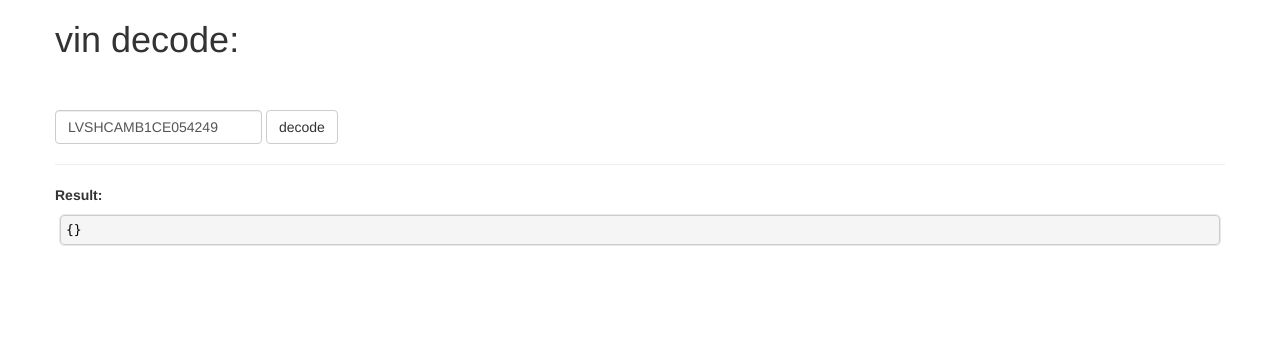
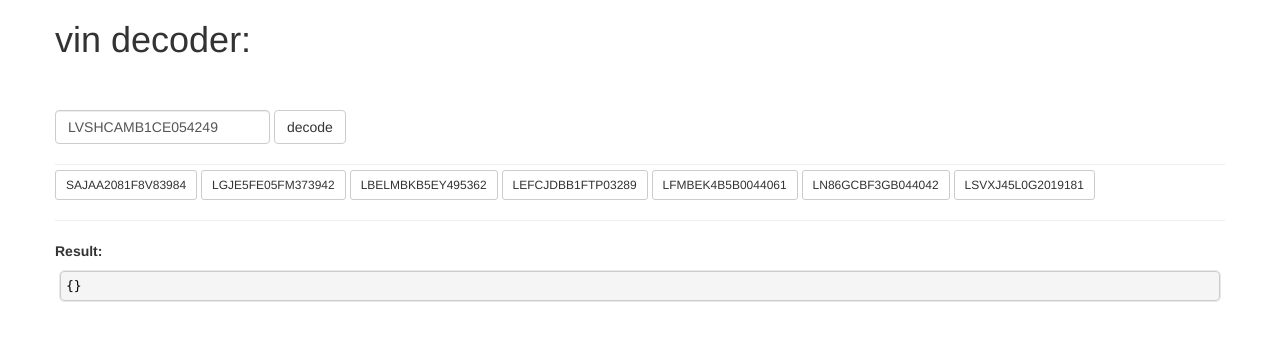
Before and after one commit to WALL-E/vin-decoder, a plain HTML site: page h5/index.html in a window 1280 px wide. Drawn offline with Linux system fonts and the light colour scheme.

Commit message:
优化查询vin界面

```diff
--- a/h5/index.html
+++ b/h5/index.html
@@ -17,16 +17,24 @@
       </div>
       <div class="span6">
         <div ng-controller="vinSearchController">
-        <h1>vin decode:</h1>
+        <h1>vin decoder:</h1>
         <br>
         <br>
-        <form class="form-inline" role="form" ng-submit="search()">
+        <form class="form-inline" role="form" ng-submit="search(vinCode)">
           <div class="form-group">
-            <input type="text" class="form-control" id="name" ng-model="vinCode"
+            <input type="text" class="form-control" size=21 id="name" ng-model="vinCode"
                  maxlength="17" placeholder="VIN Code">
           </div>
           <button type="submit" class="btn btn-default">decode</button>
         </form>
+        <hr style="margin-bottom: 5px;">
+        <button type="button" class="btn btn-default btn-sm" ng-click="search('SAJAA2081F8V83984')">SAJAA2081F8V83984</button>
+        <button type="button" class="btn btn-default btn-sm" ng-click="search('LGJE5FE05FM373942')">LGJE5FE05FM373942</button>
+        <button type="button" class="btn btn-default btn-sm" ng-click="search('LBELMBKB5EY495362')">LBELMBKB5EY495362</button>
+        <button type="button" class="btn btn-default btn-sm" ng-click="search('LEFCJDBB1FTP03289')">LEFCJDBB1FTP03289</button>
+        <button type="button" class="btn btn-default btn-sm" ng-click="search('LFMBEK4B5B0044061')">LFMBEK4B5B0044061</button>
+        <button type="button" class="btn btn-default btn-sm" ng-click="search('LN86GCBF3GB044042')">LN86GCBF3GB044042</button>
+        <button type="button" class="btn btn-default btn-sm" ng-click="search('LSVXJ45L0G2019181')">LSVXJ45L0G2019181</button>
         <hr>
         <p><b>Result:</b></p>
         <pre pretty-json="result" />
--- a/h5/static/js/app.js
+++ b/h5/static/js/app.js
@@ -4,10 +4,10 @@ mainApp.controller("vinSearchController", function($scope, $http) {
     var baseUrl = "http://172.28.32.101:10090/vin/v1/";
     $scope.vinCode = "LVSHCAMB1CE054249";
     $scope.result = {};
-
-    $scope.search = function() {
+    $scope.search = function(vinCode) {
+        $scope.vinCode = vinCode;
         $http({
-            url: baseUrl + $scope.vinCode,
+            url: baseUrl + vinCode,
             method:'GET'
         }).success(function(data,header,config,status){
             $scope.result = data;
```
